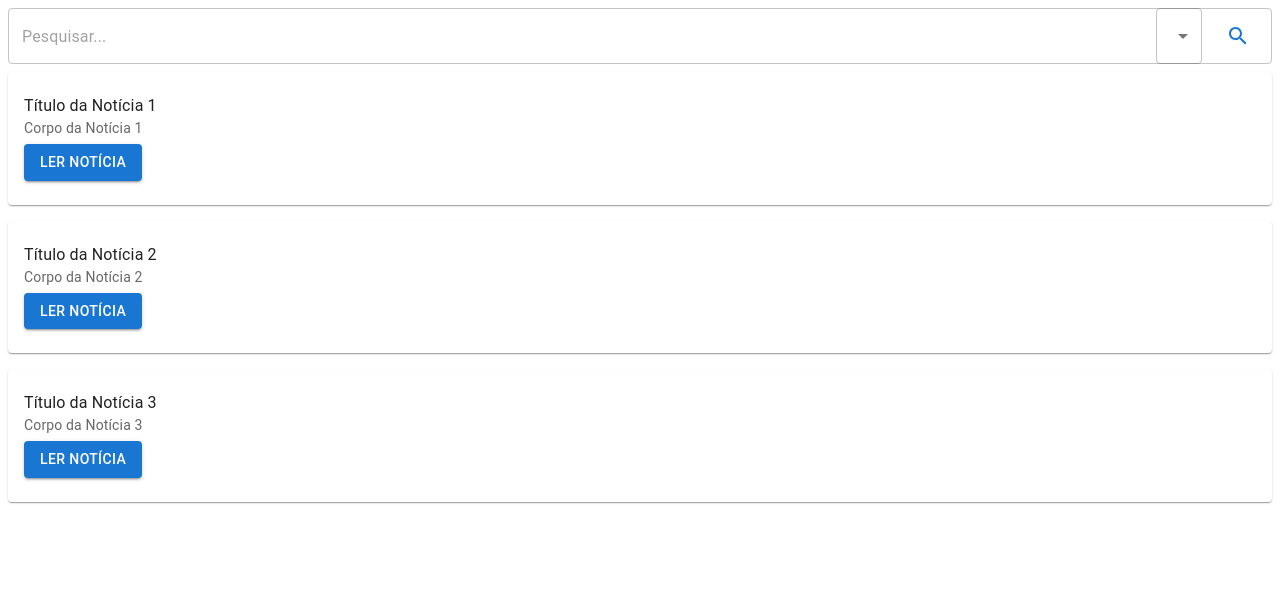
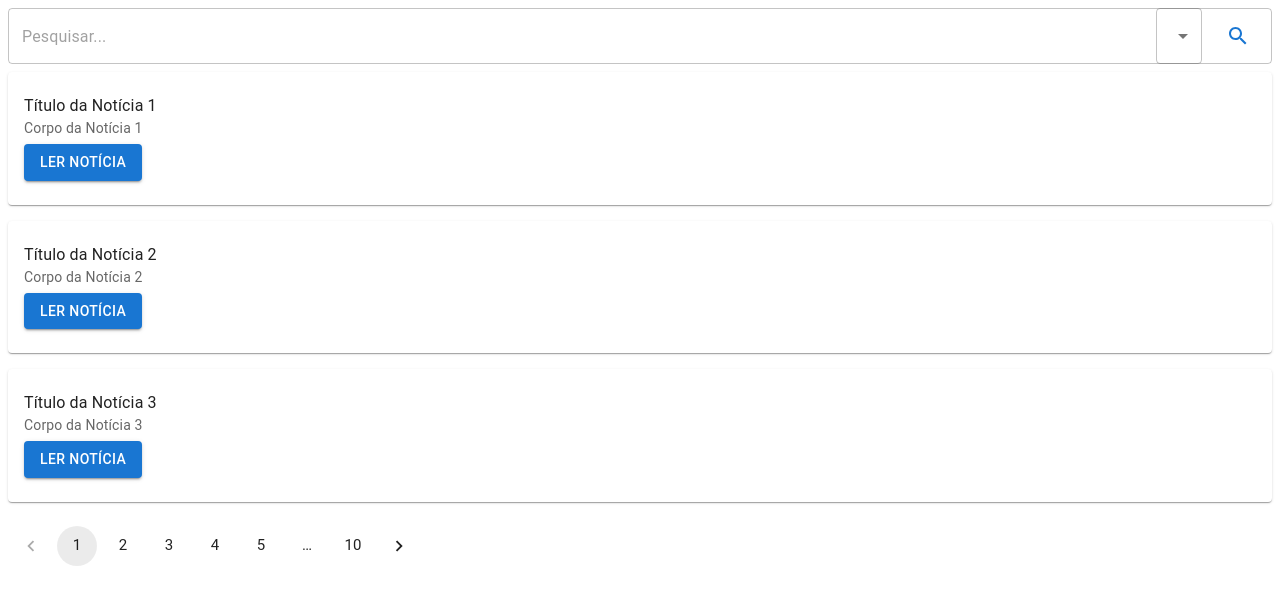
Before and after one commit to matheusrodriguesf/buscador-noticias, a React (Create React App) app in the folder buscador-noticias-web/: page / in a window 1280 px wide. Shown: the top 604 px of the page. Built offline with nearby package versions, Linux system fonts and the light colour scheme.

Commit message:
Componente de Paginação

```diff
--- a/buscador-noticias-web/src/App.tsx
+++ b/buscador-noticias-web/src/App.tsx
@@ -1,4 +1,4 @@
-import { TextField, IconButton, Select, MenuItem, List, ListItemText, Button, Card, CardContent } from "@mui/material";
+import { TextField, IconButton, Select, MenuItem, List, ListItemText, Button, Card, CardContent, Pagination } from "@mui/material";
 import SearchIcon from '@mui/icons-material/Search';
 
 
@@ -58,6 +58,7 @@ function App() {
           </Card>
         ))}
       </List>
+      <Pagination count={10} size="large" />
     </div>
   );
 }
```
